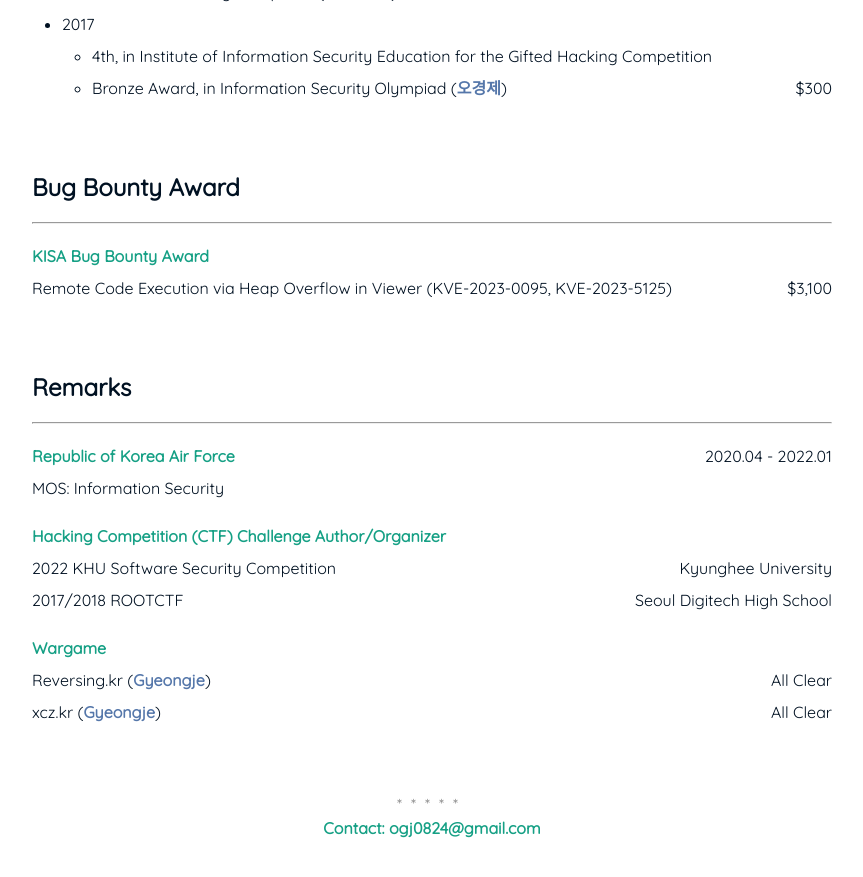
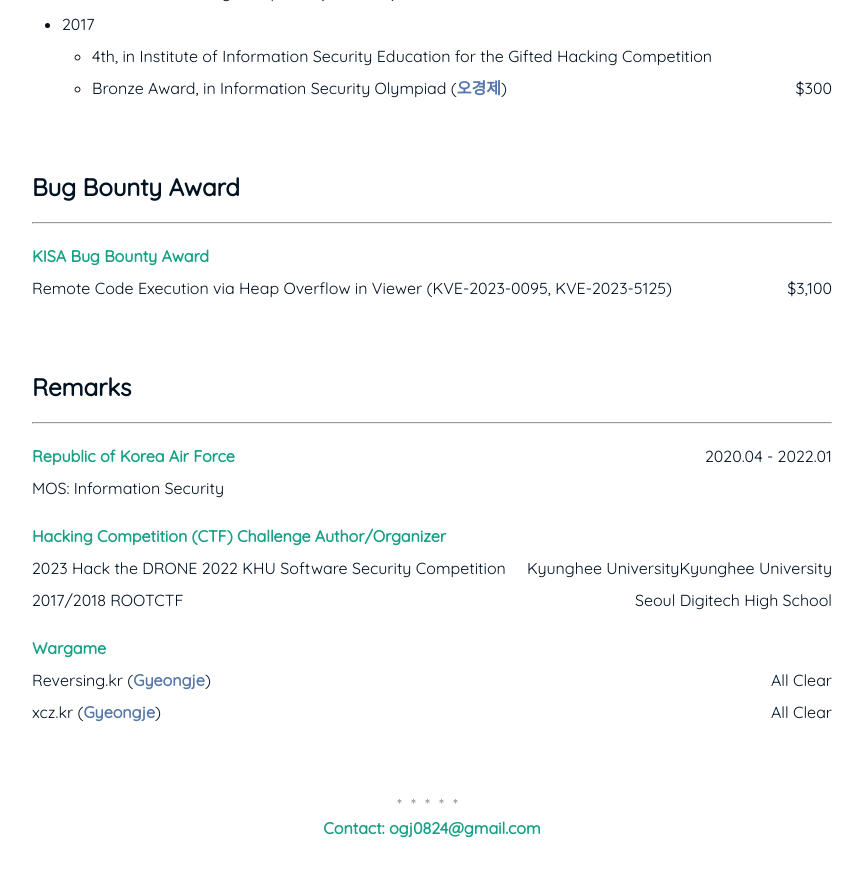
Before and after one commit to Gyeongje/gyeongje.github.io, a Jekyll site: the page built from index.md, in a window 1280 px wide and 900 px high, scrolled down 1812 px. Shown: the top 877 px of the window, without its empty margins (208-1071 px from the left). Built offline with Jekyll 4.4.1, drawn with Linux system fonts in a browser that asks for light colours.

Commit message:
Update index.md

```diff
--- a/index.md
+++ b/index.md
@@ -101,6 +101,7 @@
 MOS: Information Security
 
 **Hacking Competition (CTF) Challenge Author/Organizer**
+2023 Hack the DRONE <span style="float: right; ">Kyunghee University</span>
 2022 KHU Software Security Competition <span style="float: right; ">Kyunghee University</span>
 2017/2018 ROOTCTF <span style="float: right; ">Seoul Digitech High School</span>
 
```
